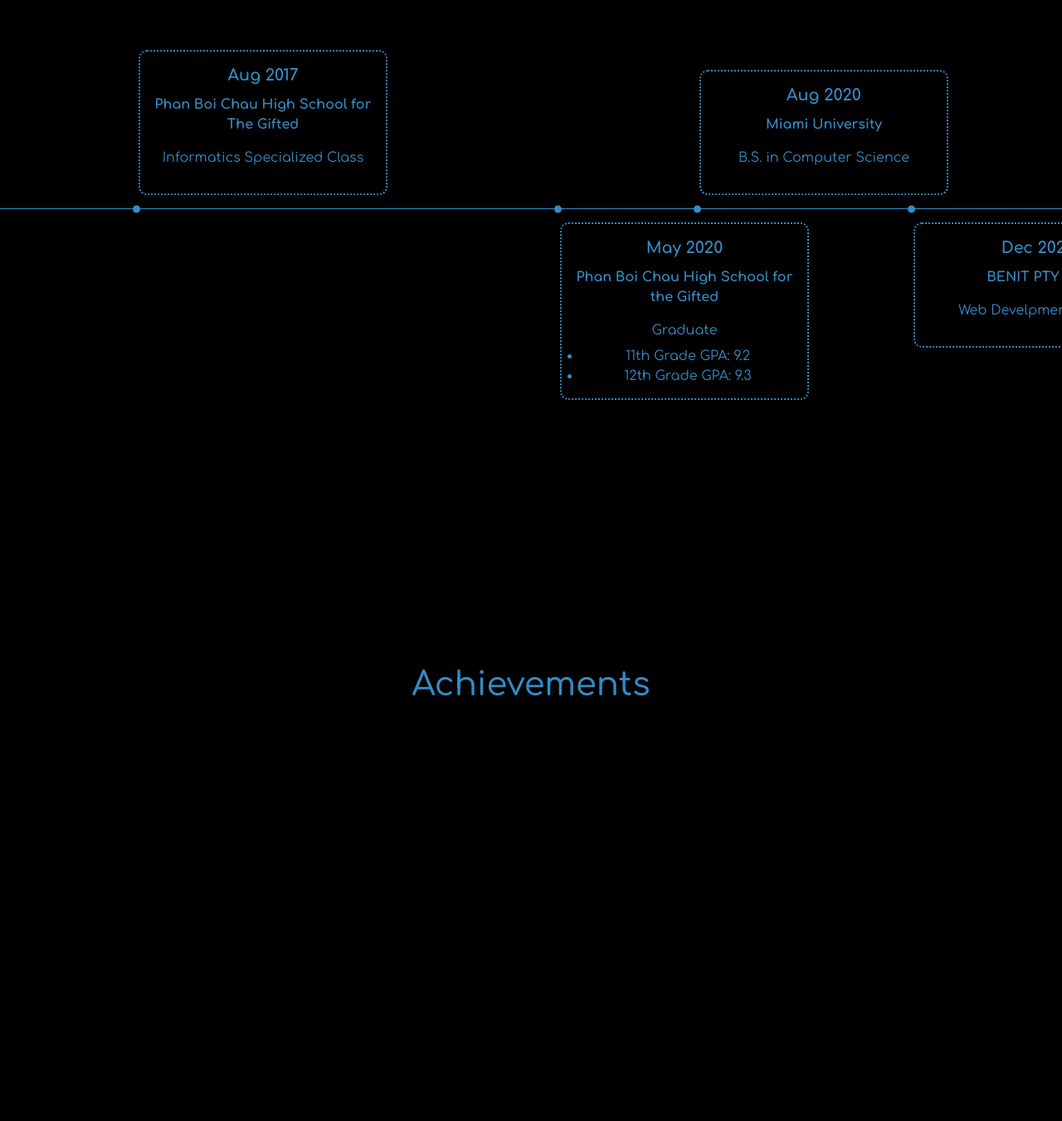
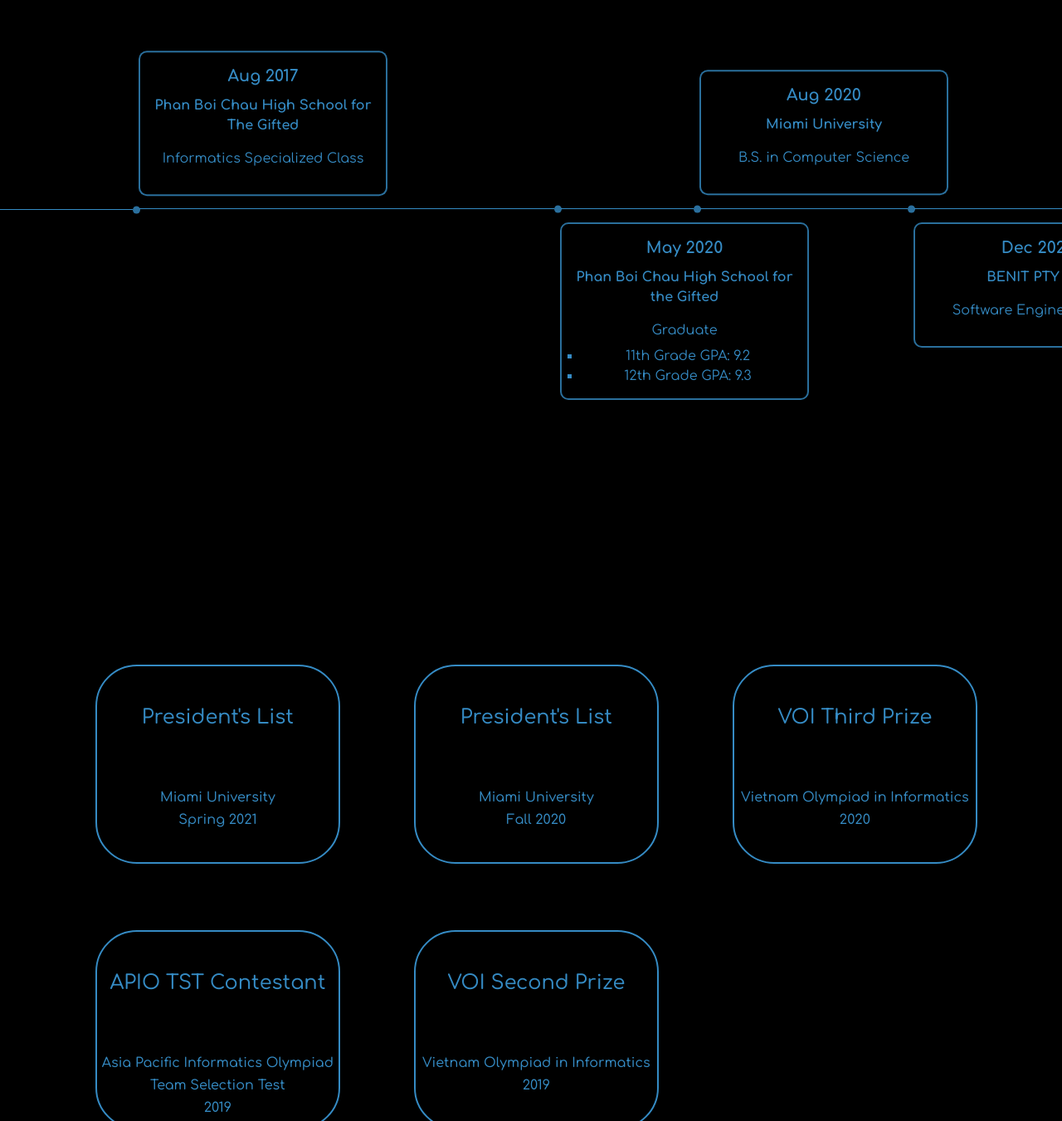
Before and after one commit to yahuy1/yahuy1.github.io, a React (Create React App) app: page / in a window 1280 px wide. Shown: the part 959-2310 px from the top of the page at 83% size. Built offline with nearby package versions, Linux system fonts and the light colour scheme.

Commit message:
Update: H&P done

```diff
--- a/src/App.js
+++ b/src/App.js
@@ -2,7 +2,8 @@
 import Scrollspy from 'react-scrollspy';
 import Fade from 'react-reveal/Fade';
 import About from './components/About';
-import WorkEducation from './components/WorkEducation';
+import Education from './components/Education';
+import Honors from './components/Honors';
 import './app.scss';
 
 function App() {
@@ -18,12 +19,12 @@
         {/* Navbar links */}
         <Scrollspy
           className="scrollspy nav navbar-nav"
-          items={ ['about', 'work_education', 'achievements', 'contact'] }
+          items={ ['about', 'education', 'honors', 'contact'] }
           currentClassName="current"
         >
           <li className="nav-item"><a className="nav-link" href="#about">About</a></li>
-          <li className="nav-item"><a className="nav-link" href="#work_education">Work & Education</a></li>
-          <li className="nav-item"><a className="nav-link" href="#achievements">Achievements</a></li>
+          <li className="nav-item"><a className="nav-link" href="#education">Work & Education</a></li>
+          <li className="nav-item"><a className="nav-link" href="#honors">Honors & Projects</a></li>
           <li className="nav-item"><a className="nav-link" href="#contact">Contact</a></li>
 
           {/* Generate CV button */}
@@ -37,17 +38,16 @@
       </section>
 
       {/* Work & Education */}
-      <section id="work_education" className="page-section">
-          <WorkEducation />
+      <section id="education" className="page-section">
+        <Education />
+      </section>
+
+      {/* Achievements */}
+      <section id="honors" className="page-section">
+        <Honors />
       </section>
 
       <Fade>
-
-        {/* Achievements */}
-        <section id="achievements" className="page-section">
-          <h1>Achievements</h1>
-        </section>
-
         {/* Contact */}
         <section id="contact" className="page-section">
           <h1>Contact</h1>
--- a/src/app.scss
+++ b/src/app.scss
@@ -2,6 +2,7 @@
 
 $color-primary: black;
 $color-secondary: rgb(53, 139, 196);
+$color-secondary-low-opacity: rgba(53, 139, 196, 0.8);
 $color-inactivate: rgba(255, 255, 255, 0.5);
 
 html {
@@ -56,6 +57,9 @@
     padding-top: 20vh;
     min-height: 100vh;
     text-align: center;
+    &:last-child {
+        min-height: 50vh;
+    }
 }
 
 .btn {
--- /dev/null
+++ b/src/components/Education.js
@@ -0,0 +1,84 @@
+import React from 'react';
+import Fade from 'react-reveal/Fade';
+import SwiperCore, { Mousewheel, Navigation, Controller } from 'swiper';
+import { Swiper, SwiperSlide } from 'swiper/react';
+import './education.scss';
+
+SwiperCore.use([Mousewheel, Navigation, Controller]);
+
+export default function WorkEducation() {
+    return (
+        <Swiper
+            mousewheel={{forceToAxis: "true"}}
+            freeMode={true}
+            spaceBetween={0}
+            slidesPerView={1}
+            grabCursor={true}
+        >
+            <SwiperSlide>
+                <section style={{width: "200vw"}}>
+                    <section className="timeline">
+                        <Fade right cascade>
+                            <ol>
+                            <li>asd
+                                <div>
+                                    <time>Aug 2017</time>
+                                    <p><b>Phan Boi Chau High School for The Gifted</b></p>
+                                    <p>Informatics Specialized Class</p>
+                                </div>
+                            </li>
+                            <li>
+                                <div>
+                                    <time>May 2020</time>
+                                    <p><b>Phan Boi Chau High School for the Gifted</b></p>
+                                    <ul className="timeline-item-list">
+                                        <p>Graduate</p>
+                                        <li>11th Grade GPA: 9.2</li>
+                                        <li>12th Grade GPA: 9.3</li>
+                                    </ul>
+                                </div>
+                            </li>
+                            <li>
+                                <div>
+                                    <time>Aug 2020</time>
+                                    <p><b>Miami University</b></p>
+                                    <p>B.S. in Computer Science</p>
+                                </div>
+                            </li>
+                            <li>
+                                <div>
+                                <time>Dec 2020</time>
+                                <p><b>BENIT PTY LTD</b></p>
+                                <p>Software Engineer Intern</p>
+                                </div>
+                            </li>
+                            <li>
+                                <div>
+                                <time>Mar 2021</time>
+                                <p><b>BENIT PTY LTD</b></p>
+                                <ul className="timeline-item-list">
+                                        <p>End of Internship</p>
+                                        <li>Develop grading functionality for an educational website</li>
+                                        <li>Re-design the company's intern roadmap</li>
+                                    </ul>
+                                </div>
+                            </li>
+                            <li>
+                                <div>
+                                <time>April 2021</time>
+                                <p><b>Developh Vietnam</b></p>
+                                <p>Mentor/Developer</p>
+                                </div>
+                            </li>
+                            <li></li>
+                            </ol>
+                        </Fade>
+                    </section>
+                </section>
+            </SwiperSlide>
+            <SwiperSlide>
+                <div style={{width: "0vw"}}></div>
+            </SwiperSlide>
+        </Swiper>
+    );
+}
--- /dev/null
+++ b/src/components/Honors.js
@@ -0,0 +1,42 @@
+import React from 'react';
+import Fade from 'react-reveal/Fade';
+import "./honors.scss";
+
+export default function Honors() {
+    return (
+        <div id="container">
+            <Fade up>
+                <a className="honor_item" href="http://miamioh.meritpages.com/stories/Huy-Nguyen-Named-To-President-s-List-at-Miami-University/59756227">
+                    <h4>President's List</h4>
+                    <h6>Miami University</h6>
+                    <h6>Spring 2021</h6>
+                </a>
+
+                <a className="honor_item" href="http://miamioh.meritpages.com/stories/Huy-Nguyen-Named-To-President-s-List-at-Miami-University-/49312901">
+                    <h4>President's List</h4>
+                    <h6>Miami University</h6>
+                    <h6>Fall 2020</h6>
+                    </a>
+
+                <div className="honor_item">
+                    <h4>VOI Third Prize</h4>
+                    <h6>Vietnam Olympiad in Informatics</h6>
+                    <h6>2020</h6>
+                </div>
+
+                <div className="honor_item">
+                    <h4>APIO TST Contestant</h4>
+                    <h6>Asia Pacific Informatics Olympiad</h6>
+                    <h6>Team Selection Test</h6>
+                    <h6>2019</h6>
+                </div>
+
+                <div className="honor_item">
+                    <h4>VOI Second Prize</h4>
+                    <h6>Vietnam Olympiad in Informatics</h6>
+                    <h6>2019</h6>
+                </div>
+            </Fade>
+        </div>
+    );
+}
--- a/src/components/WorkEducation.js
+++ /dev/null
@@ -1,84 +0,0 @@
-import React from 'react';
-import Fade from 'react-reveal/Fade';
-import SwiperCore, { Mousewheel, Navigation, Controller } from 'swiper';
-import { Swiper, SwiperSlide } from 'swiper/react';
-import './work_education.scss';
-
-SwiperCore.use([Mousewheel, Navigation, Controller]);
-
-export default function WorkEducation() {
-    return (
-        <Swiper
-            mousewheel={{forceToAxis: "true"}}
-            freeMode={true}
-            spaceBetween={0}
-            slidesPerView={1}
-            grabCursor={true}
-        >
-            <SwiperSlide>
-                <section style={{width: "200vw"}}>
-                    <section className="timeline">
-                        <Fade right cascade>
-                        <ol>
-                        <li>
-                            <div>
-                                <time>Aug 2017</time>
-                                <p><b>Phan Boi Chau High School for The Gifted</b></p>
-                                <p>Informatics Specialized Class</p>
-                            </div>
-                        </li>
-                        <li>
-                            <div>
-                                <time>May 2020</time>
-                                <p><b>Phan Boi Chau High School for the Gifted</b></p>
-                                <ul className="timeline-item-list">
-                                    <p>Graduate</p>
-                                    <li>11th Grade GPA: 9.2</li>
-                                    <li>12th Grade GPA: 9.3</li>
-                                </ul>
-                            </div>
-                        </li>
-                        <li>
-                            <div>
-                                <time>Aug 2020</time>
-                                <p><b>Miami University</b></p>
-                                <p>B.S. in Computer Science</p>
-                            </div>
-                        </li>
-                        <li>
-                            <div>
-                            <time>Dec 2020</time>
-                            <p><b>BENIT PTY LTD</b></p>
-                            <p>Web Develpment Intern</p>
-                            </div>
-                        </li>
-                        <li>
-                            <div>
-                            <time>Mar 2021</time>
-                            <p><b>BENIT PTY LTD</b></p>
-                            <ul className="timeline-item-list">
-                                    <p>End of Internship</p>
-                                    <li>Develop grading functionality for an educational website</li>
-                                    <li>Re-design the company's intern roadmap</li>
-                                </ul>
-                            </div>
-                        </li>
-                        <li>
-                            <div>
-                            <time>April 2021</time>
-                            <p><b>Developh Vietnam</b></p>
-                            <p>Web Developer</p>
-                            </div>
-                        </li>
-                        <li></li>
-                        </ol>
-                        </Fade>
-                    </section>
-                </section>
-            </SwiperSlide>
-            <SwiperSlide>
-                <div style={{width: "0vw"}}></div>
-            </SwiperSlide>
-        </Swiper>
-    );
-}
--- a/src/components/about.js
+++ b/src/components/about.js
@@ -44,7 +44,7 @@
                     {/* <p>Lorem ipsum dolor sit amet, consectetur adipiscing elit. Integer vitae libero condimentum, finibus orci vel, imperdiet augue. Nulla odio tellus, faucibus nec maximus cursus, eleifend eu odio. Maecenas nec quam at nisl pellentesque convallis. Aenean ut mauris semper, mollis massa id, porttitor odio. Quisque sed accumsan augue. Vestibulum vel velit a felis ullamcorper imperdiet a pretium est. Suspendisse luctus bibendum quam pretium vehicula. Proin tempor pellentesque eros, vestibulum convallis massa lobortis ut. Morbi consequat in dolor vel semper. Maecenas elementum faucibus felis, rutrum commodo lectus faucibus ut.</p> */}
                     <p>Hello There!</p>
                     <p>My name is Huy. I am currently pursuing a Bachelor's Degree in Computer Science at Miami University and working as a web developer. I am competent at React, Express, NodeJS, and have had experience with other tools (jQuery, GraphQL, Amplify, . . .). I also love competitive programming and have been participating in this sport for a few years.</p>
-                    <p>At the moment, I am focusing improving my skills, as well as learing new tools for Full Stack Software Development, and Artificial Intelligence too.</p>
+                    <p>At the moment, I am focusing on improving my skills, as well as learning new tools for Full Stack Software Development, and Artificial Intelligence too.</p>
                     <p>I am always open to new opportunities and challenges. If you would like to reach me, feel free to drop me a message using any method under the contact section.</p>
                     <p>Thank you for visiting :)</p>
                 </div>
--- a/src/components/work_education.scss
+++ b/src/components/education.scss
@@ -6,7 +6,7 @@
 }
 
 .timeline-item-list {
-	list-style-type: disc;
+	list-style-type:square;
 	padding: 0;
 	& > p {
 		margin-bottom: 7px;
@@ -66,7 +66,7 @@
 	height: 9px;
 	transform: translateY(-50%);
 	border-radius: 50%;
-	background: $color-secondary; //#F45B69;
+	background: $color-secondary-low-opacity; //#F45B69;
 	border-color: white;
 	&:hover {
 		box-shadow: 0 0 5px $color-secondary;
@@ -83,10 +83,10 @@
 		white-space: normal;
 		color: $color-secondary; //black;
 		background: $color-primary; //white;
-		border-style:dotted;
+		border-style: solid;
 		border-width: 2px;
 		border-radius: 10px;
-		border-color: $color-secondary;
+		border-color: $color-secondary-low-opacity;
 		transition: 500ms;
 		&:hover {
 			box-shadow: 0 0 20px $color-secondary;
@@ -113,10 +113,9 @@
 }
 
 @for $i from 1 through 6 {
-    .timeline {
-        *:nth-child(#{$i}){
+    .timeline ol {
+        li:nth-child(#{$i}){
             animation-delay: $i * 0.3s - 0.3s !important;
-            z-index: 100 !important;
         }
     }
   }
--- /dev/null
+++ b/src/components/honors.scss
@@ -0,0 +1,38 @@
+@import "../app.scss";
+
+#container {
+    display: flex;
+    flex-direction: row;
+    flex-wrap: wrap;
+    column-gap: 7vw;
+    row-gap: 10vh;
+    padding-left: 9vw;
+}
+
+h4 {
+    margin-bottom: 3em !important;
+}
+
+.honor_item {
+    text-decoration: none;
+    color: $color-secondary;
+    padding-top: 3em;
+    width: 23vw;
+    height: 30vh;
+    border: solid 2px;
+    border-radius: 50px;
+    transition: 500ms;
+    &:hover {
+        color: $color-secondary;
+        box-shadow: 0 0 20px $color-secondary;
+    }
+}
+
+
+@for $i from 1 through 6 {
+    #container {
+        .honor_item:nth-child(#{$i}){
+            animation-delay: $i * 0.3s - 0.3s !important;
+        }
+    }
+}
```
Also changed, not shown: 1 other file (tests, documents, lock files or other folders).
